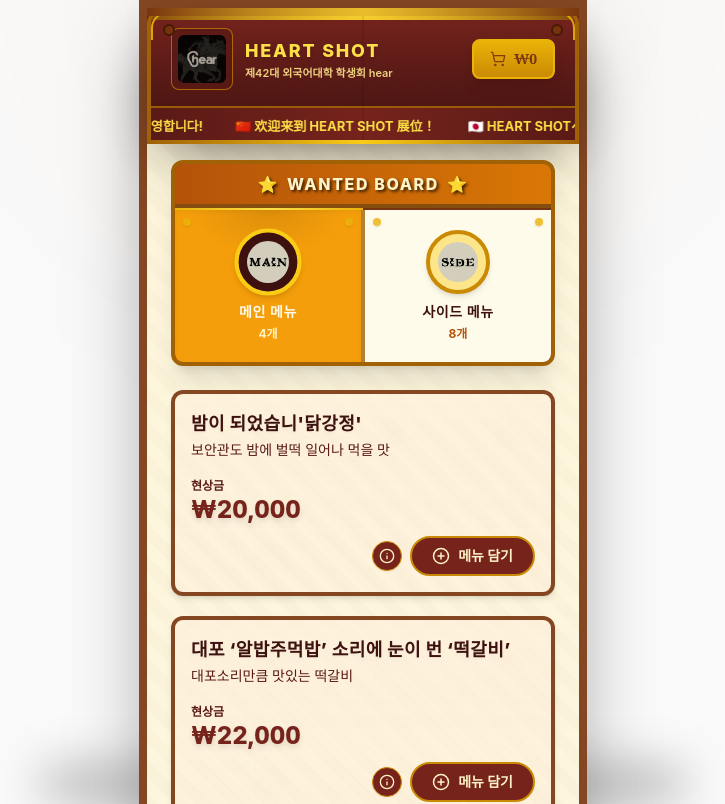
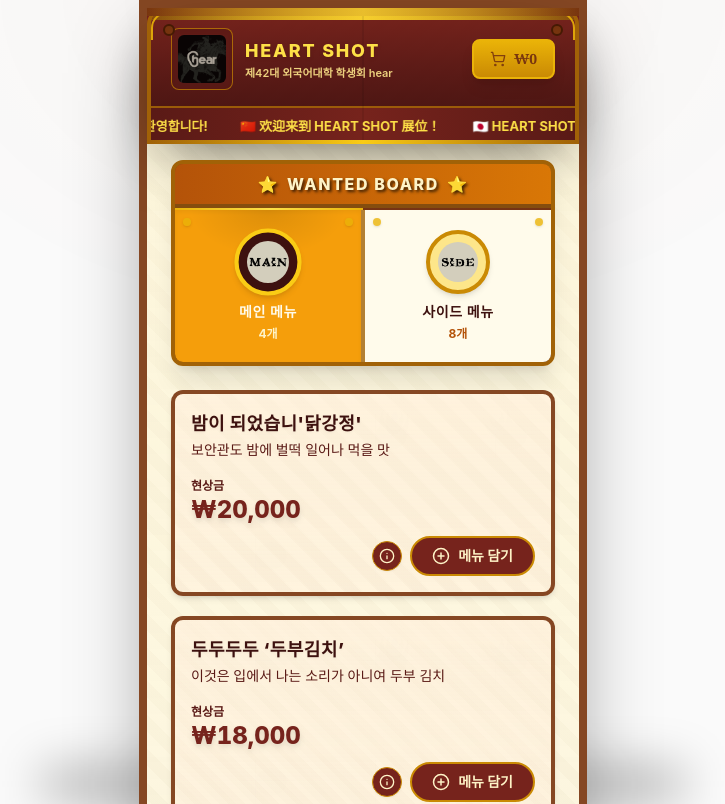
Before and after one commit to hdh985/-42-hear, a React (Create React App) app in the folder frontend/: page / in a window 1280 px wide. Shown: the top 804 px of the page, without its empty margins (277-1002 px from the left). Built offline with nearby package versions, Linux system fonts and the light colour scheme.

Commit message:
fix: 상단 정렬 수정

```diff
--- a/frontend/src/App.tsx
+++ b/frontend/src/App.tsx
@@ -54,20 +54,20 @@ const App: React.FC = () => {
         investment: '즉시 체포',
         isSoldOut: false,
       },
-      {
-        id: 'snack-002',
-        category: 'snack',
-        title: "대포 ‘알밥주먹밥’ 소리에 눈이 번 ‘떡갈비’",
-        description: '대포소리만큼 맛있는 떡갈비',
-        price: 22000,
-        change: '+12.8%',
-        trend: 'up',
-        marketCap: '$45M',
-        volume: '높음',
-        volatility: '중간',
-        investment: '체포 권장',
-        isSoldOut: false,
-      },
+      // {
+      //   id: 'snack-002',
+      //   category: 'snack',
+      //   title: "대포 ‘알밥주먹밥’ 소리에 눈이 번 ‘떡갈비’",
+      //   description: '대포소리만큼 맛있는 떡갈비',
+      //   price: 22000,
+      //   change: '+12.8%',
+      //   trend: 'up',
+      //   marketCap: '$45M',
+      //   volume: '높음',
+      //   volatility: '중간',
+      //   investment: '체포 권장',
+      //   isSoldOut: false,
+      // },
       {
         id: 'snack-003',
         category: 'snack',
@@ -82,36 +82,36 @@ const App: React.FC = () => {
         investment: '감시 중',
         isSoldOut: false,
       },
-      {
-        id: 'snack-004',
-        category: 'snack',
-        title: "웰컴 투 '에그인헬'",
-        description: '지옥에서도 잘 팔릴 카우보이 픽',
-        price: 20000,
-        change: '+8.7%',
-        trend: 'up',
-        marketCap: '$40M',
-        volume: '중간',
-        volatility: '중간',
-        investment: '체포 권장',
-        isSoldOut: false,
-      },
+      // {
+      //   id: 'snack-004',
+      //   category: 'snack',
+      //   title: "웰컴 투 '에그인헬'",
+      //   description: '지옥에서도 잘 팔릴 카우보이 픽',
+      //   price: 20000,
+      //   change: '+8.7%',
+      //   trend: 'up',
+      //   marketCap: '$40M',
+      //   volume: '중간',
+      //   volatility: '중간',
+      //   investment: '체포 권장',
+      //   isSoldOut: false,
+      // },
 
       // 소액 현상범 (beverage)
-      {
-        id: 'beverage-001',
-        category: 'beverage',
-        title: '’계란 탕‘탕탕',
-        description: '계란 탕후루 룩',
-        price: 10000,
-        change: '+5.2%',
-        trend: 'up',
-        marketCap: '$20M',
-        volume: '중간',
-        volatility: '낮음',
-        investment: '체포 권장',
-        isSoldOut: false,
-      },
+      // {
+      //   id: 'beverage-001',
+      //   category: 'beverage',
+      //   title: '’계란 탕‘탕탕',
+      //   description: '계란 탕후루 룩',
+      //   price: 10000,
+      //   change: '+5.2%',
+      //   trend: 'up',
+      //   marketCap: '$20M',
+      //   volume: '중간',
+      //   volatility: '낮음',
+      //   investment: '체포 권장',
+      //   isSoldOut: false,
+      // },
       {
         id: 'beverage-002',
         category: 'beverage',
```
